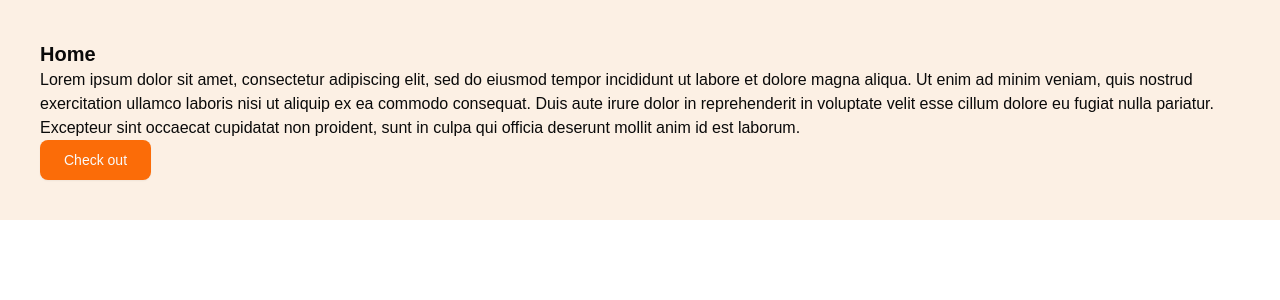
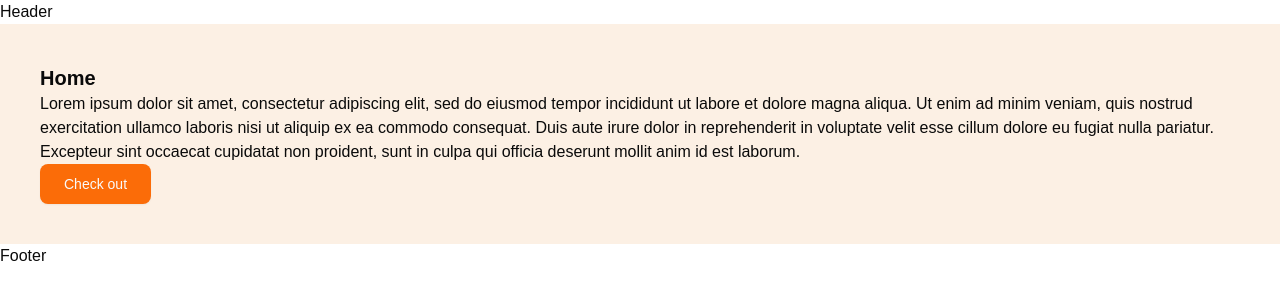
Before and after one commit to carolinardlc/shopcart, a Next.js app: page / in a window 1280 px wide. Shown: the top 300 px of the page. Built offline with nearby package versions, Linux system fonts and the light colour scheme.

Commit message:
Added a Footer component

```diff
--- a/app/layout.tsx
+++ b/app/layout.tsx
@@ -1,6 +1,8 @@
 import type { Metadata } from "next";
 import { Geist, Geist_Mono } from "next/font/google";
 import "./globals.css";
+import Header from '../components/Header';
+import Footer from '../components/Footer';
 
 const geistSans = Geist({
   variable: "--font-geist-sans",
@@ -28,9 +30,10 @@
   return (
     <html lang="en">
       <body
-        className="font-poppins antialiased"
-      >
+        className="font-poppins antialiased">
+        <Header/>
         {children}
+        <Footer/>
       </body>
     </html>
   );
--- /dev/null
+++ b/components/Footer.tsx
@@ -0,0 +1,9 @@
+import React from 'react'
+
+const Footer = () => {
+  return (
+    <div>Footer</div>
+  )
+}
+
+export default Footer
--- a/components/Header.tsx
+++ b/components/Header.tsx
@@ -4,6 +4,6 @@
   return (
     <header>Header</header>
   )
-}
+};
 
-export default Header
+export default Header;
```
